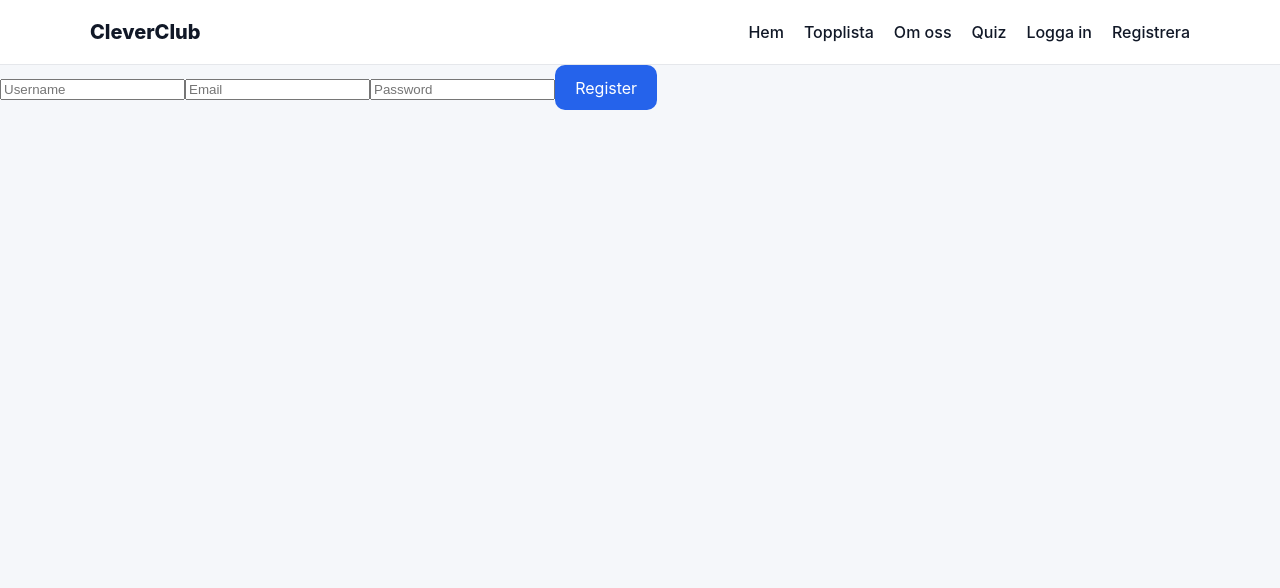
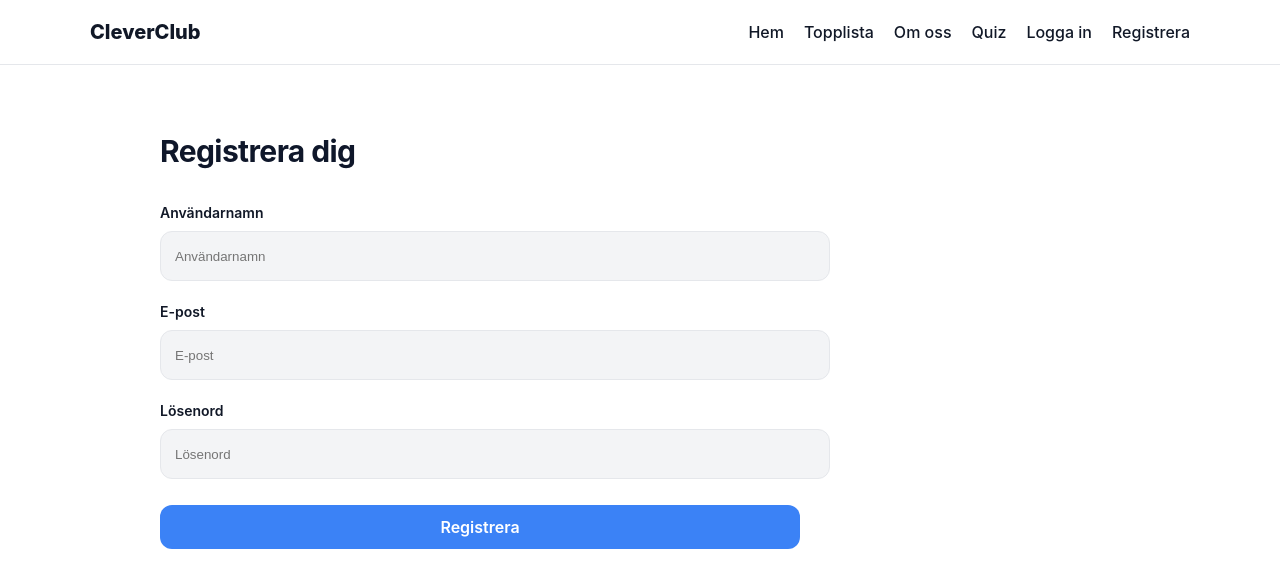
Before and after one commit to OscarLrsen/CleverClub2, a React (Vite) app: page /register in a window 1280 px wide. Shown: the top 588 px of the page. Built offline with nearby package versions, Linux system fonts and the light colour scheme.

Commit message:
css för login/register, main knappen och quizresultat som visar frågor

```diff
--- a/src/App.jsx
+++ b/src/App.jsx
@@ -32,7 +32,7 @@ export default function App() {
     <Router>
       <Navbar loggedInUser={loggedInUser} onLogout={handleLogout} />
       <Routes>
-        <Route path="/" element={<MainPage />} />
+        <Route path="/" element={<MainPage loggedInUser={loggedInUser} />} />
         <Route path="/login" element={<LoginPage onLogin={handleLogin} />} />
         <Route path="/register" element={<RegisterPage />} />
         <Route path="/leaderboard" element={<LeaderboardPage />} />
--- a/src/pages/LoginPage.jsx
+++ b/src/pages/LoginPage.jsx
@@ -1,6 +1,7 @@
 import { useState } from "react";
 import axios from "axios";
 import { useNavigate } from "react-router-dom";
+import "../styles/LoginPage.css";
 
 function LoginPage({ onLogin }) {
   const [form, setForm] = useState({ username: "", password: "" });
@@ -11,7 +12,7 @@ function LoginPage({ onLogin }) {
     try {
       const res = await axios.post("http://localhost:5000/api/login", form);
       const { message, role, userId } = res.data;
-      console.log(" Login response:", res.data);
+      console.log("Login response:", res.data);
 
       if (!userId || !role) {
         alert("Felaktigt svar från servern");
@@ -25,22 +26,33 @@ function LoginPage({ onLogin }) {
       alert(message);
       navigate(role === "admin" ? "/admin" : "/quiz");
     } catch (err) {
-      console.error(" Inloggningsfel:", err);
+      console.error("Inloggningsfel:", err);
       alert("Fel vid inloggning – kontrollera användarnamn och lösenord");
     }
   };
 
   return (
-    <form onSubmit={handleSubmit}>
-      <h2>Logga in</h2>
+    <div className="login-page">
+      <div className="login-container">
+        <form onSubmit={handleSubmit} className="login-form">
+          <h2 className="login-title">Logga in</h2>
+
+          <div className="field">
+            <label htmlFor="username">Användarnamn</label>
             <input
+              id="username"
               name="username"
               placeholder="Användarnamn"
               value={form.username}
               onChange={(e) => setForm({ ...form, username: e.target.value })}
               required
             />
+          </div>
+
+          <div className="field">
+            <label htmlFor="password">Lösenord</label>
             <input
+              id="password"
               name="password"
               type="password"
               placeholder="Lösenord"
@@ -48,8 +60,18 @@ function LoginPage({ onLogin }) {
               onChange={(e) => setForm({ ...form, password: e.target.value })}
               required
             />
-      <button type="submit">Logga in</button>
+          </div>
+
+          <button type="submit" className="login-button">
+            Logga in
+          </button>
+
+          <div className="login-footnote">
+            {/* valfri footnote-länk/text */}
+          </div>
         </form>
+      </div>
+    </div>
   );
 }
 
--- a/src/pages/MainPage.jsx
+++ b/src/pages/MainPage.jsx
@@ -1,6 +1,17 @@
 import "../styles/MainPage.css";
+import { useNavigate } from "react-router-dom";
 
-export default function MainPage() {
+export default function MainPage({ loggedInUser }) {
+  const navigate = useNavigate();
+
+  const handleClick = () => {
+    if (loggedInUser && loggedInUser.username) {
+      navigate("/quiz"); // ✅ Inloggad → gå till quiz
+    } else {
+      navigate("/login"); // ❌ Inte inloggad → gå till login
+    }
+  };
+
   return (
     <main className="mainpage-container">
       <h1 className="mainpage-title">CleverClub</h1>
@@ -9,7 +20,9 @@ export default function MainPage() {
         geografikunskaper och lära dig mer om världen.
       </p>
 
-      <button className="mainpage-button">Börja spela gratis</button>
+      <button className="mainpage-button" onClick={handleClick}>
+        Börja spela gratis
+      </button>
 
       <section className="features">
         <article className="feature-card">
--- a/src/pages/QuizPage.jsx
+++ b/src/pages/QuizPage.jsx
@@ -79,7 +79,7 @@ function QuizPage({ loggedInUser }) {
     <div className="quiz-container">
       {score !== null && correctCount !== null && (
         <div className="quiz-result">
-          <h2> Quiz klart!</h2>
+          <h2>Quiz klart!</h2>
           <p>
             Du fick <strong>{correctCount}</strong> av{" "}
             <strong>{questions.length}</strong> rätt
@@ -87,7 +87,31 @@ function QuizPage({ loggedInUser }) {
           <p>
             Din poäng: <strong>{score}</strong>
           </p>
-          <button onClick={resetQuiz}> Kör igen</button>
+
+          <h3>Dina svar:</h3>
+          <ul className="quiz-review-list">
+            {questions.map((q) => {
+              const userAnswer = answers.find(
+                (a) => a.questionId === q._id
+              )?.selectedAnswer;
+              const isCorrect = userAnswer === q.correctIndex;
+
+              return (
+                <li key={q._id} className="quiz-review-item">
+                  <span className="quiz-review-question">{q.text}</span>
+                  <span
+                    className={`quiz-review-status ${
+                      isCorrect ? "correct" : "incorrect"
+                    }`}
+                  >
+                    {isCorrect ? "Rätt ✅" : "Fel ❌"}
+                  </span>
+                </li>
+              );
+            })}
+          </ul>
+
+          <button onClick={resetQuiz}>Kör igen</button>
         </div>
       )}
 
--- a/src/pages/RegisterPage.jsx
+++ b/src/pages/RegisterPage.jsx
@@ -20,17 +20,59 @@ function RegisterPage() {
   };
 
   return (
-    <form onSubmit={handleSubmit}>
-      <input name="username" placeholder="Username" onChange={handleChange} />
-      <input name="email" placeholder="Email" onChange={handleChange} />
+    <div className="reg-page">
+      <div className="reg-container">
+        <form onSubmit={handleSubmit} className="reg-form">
+          <h2 className="reg-title">Registrera dig</h2>
+
+          <div className="field">
+            <label htmlFor="username">Användarnamn</label>
             <input
+              id="username"
+              name="username"
+              placeholder="Användarnamn"
+              value={form.username}
+              onChange={handleChange}
+              required
+            />
+          </div>
+
+          <div className="field">
+            <label htmlFor="email">E-post</label>
+            <input
+              id="email"
+              name="email"
+              type="email"
+              placeholder="E-post"
+              value={form.email}
+              onChange={handleChange}
+              required
+            />
+          </div>
+
+          <div className="field">
+            <label htmlFor="password">Lösenord</label>
+            <input
+              id="password"
               name="password"
               type="password"
-        placeholder="Password"
+              placeholder="Lösenord"
+              value={form.password}
               onChange={handleChange}
+              required
             />
-      <button type="submit">Register</button>
+          </div>
+
+          <button type="submit" className="reg-button">
+            Registrera
+          </button>
+
+          <div className="reg-footnote">
+            {/* valfri länk eller info under knappen */}
+          </div>
         </form>
+      </div>
+    </div>
   );
 }
 
```
Also changed, not shown: controllers/quizController.js (+8 -1 lines), src/components/QuizPanel.jsx (deleted, +0 -94 lines). Lines whose indentation alone changed are shown as unchanged.
